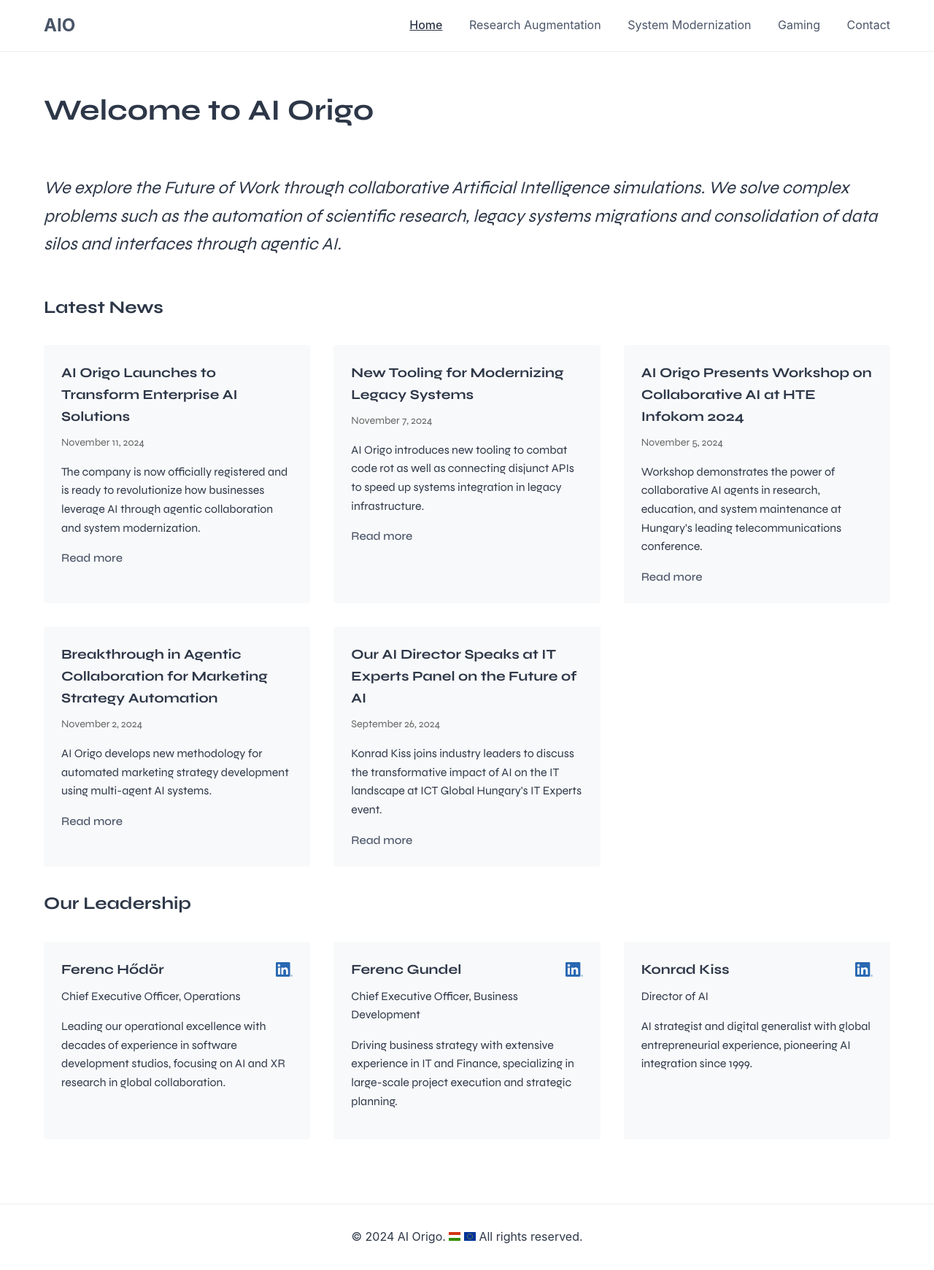
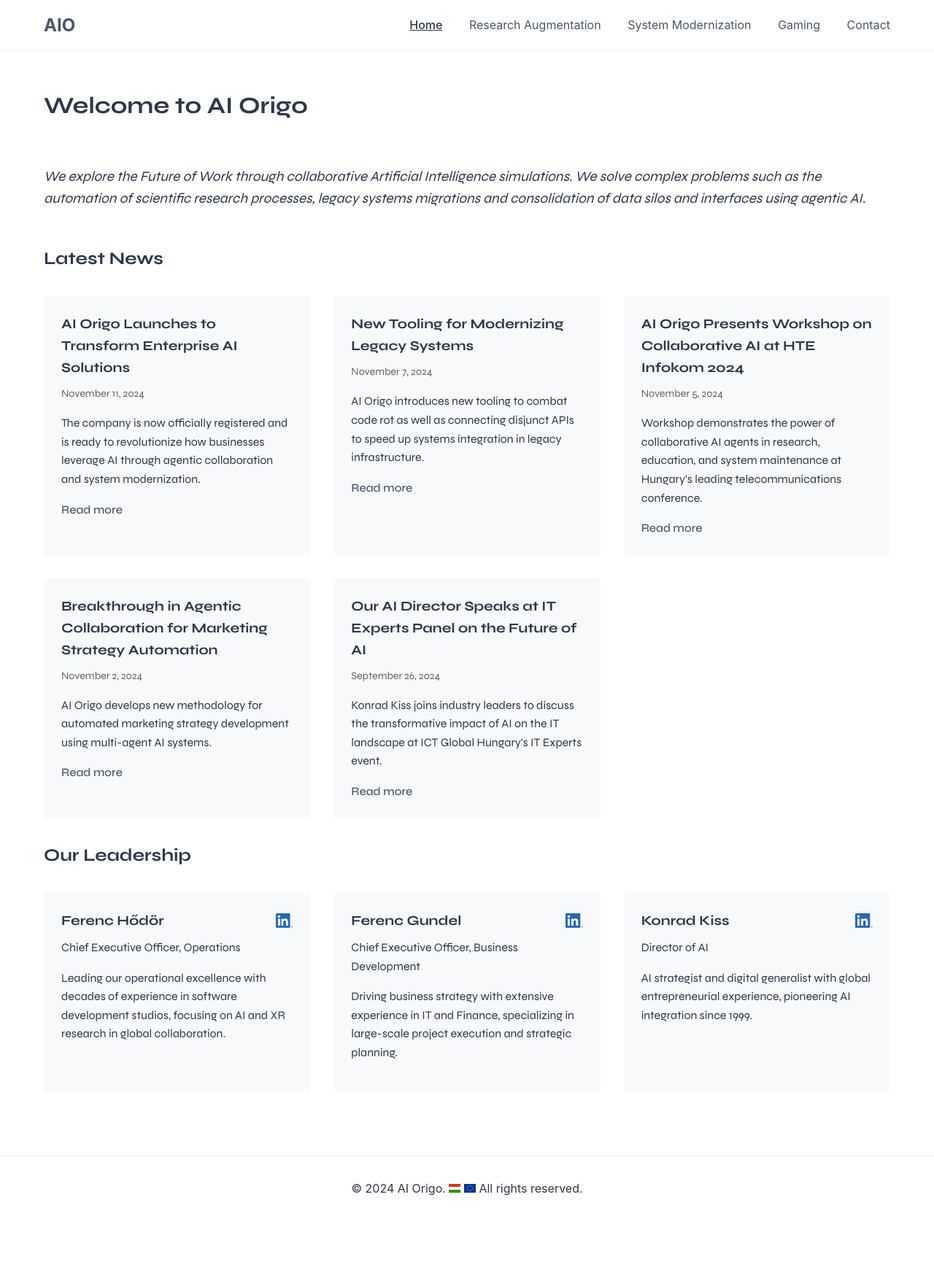
Before and after one commit to AI-Origo/aio-website, a Jekyll site: the page built from _pages/index.md, in a window 1280 px wide. Shown: the whole page at 73% size. Built offline with Jekyll 4.4.1, drawn with Linux system fonts in a browser that asks for light colours; our own code applies the rules of GitHub Pages for plain Markdown files; after the commit the page ends 1674 px from its top, so only the background shows below that.

Commit message:
news as collections, style update

```diff
--- a/_config.yml
+++ b/_config.yml
@@ -19,17 +19,21 @@
   pages:
     output: true
     permalink: /:title/
+  news:
+    output: true
+    permalink: /news/:title/
 
 # Default front matter
 defaults:
+  -
+    scope:
+      path: ""
+      type: "news"
+    values:
+      layout: "news"
   -
     scope:
       path: "_pages"
       type: "pages"
     values:
       layout: "page"
-  -
-    scope:
-      path: "news"
-    values:
-      layout: "news"
--- a/_pages/index.md
+++ b/_pages/index.md
@@ -5,18 +5,19 @@
 ---
 
 <div class="intro">
-  <p>We explore the Future of Work through collaborative Artificial Intelligence simulations. We solve complex problems such as the automation of scientific research, legacy systems migrations and consolidation of data silos and interfaces through agentic AI.</p>
+  <p>We explore the Future of Work through collaborative Artificial Intelligence simulations. We solve complex problems such as the automation of scientific research processes, legacy systems migrations and consolidation of data silos and interfaces using agentic AI.</p>
 </div>
 
 ## Latest News
 
 <div class="news-grid">
-  {% for article in site.data.news limit:6 %}
+  {% assign sorted_news = site.news | sort: 'date' | reverse %}
+  {% for article in sorted_news limit:6 %}
     <div class="news-item">
-      <h3><a href="{{ '/news/' | append: article.slug | relative_url }}">{{ article.title }}</a></h3>
+      <h3><a href="{{ article.url | relative_url }}">{{ article.title }}</a></h3>
       <div class="news-meta">{{ article.date | date: "%B %-d, %Y" }}</div>
       <p class="news-lead">{{ article.lead }}</p>
-      <a href="{{ '/news/' | append: article.slug | relative_url }}" class="read-more">Read more</a>
+      <a href="{{ article.url | relative_url }}" class="read-more">Read more</a>
     </div>
   {% endfor %}
 </div>
--- a/_sass/_base.scss
+++ b/_sass/_base.scss
@@ -93,7 +93,7 @@
     }
 
     h1 {
-        font-size: 2.5rem;
+        font-size: 2rem;
         font-weight: 700;
         margin-bottom: 0;
     }
@@ -114,13 +114,11 @@
 }
 
 div.intro {
-
-    // first p;
     p {
         margin-top: 3rem;
         margin-bottom: 3rem;
         font-style: italic;
-        font-size: 1.5rem;
+        font-size: 1.2rem;
     }
 }
 
```
Also changed, not shown: _data/news.yml (deleted, +0 -74 lines), _layouts/news.html (+7 -1 lines), _news/2024-09-26.md (added, +15 -0 lines), _news/2024-11-02.md (added, +11 -0 lines), _news/2024-11-05.md (added, +25 -0 lines), _news/2024-11-07.md (added, +13 -0 lines), _news/2024-11-11.md (added, +11 -0 lines).
